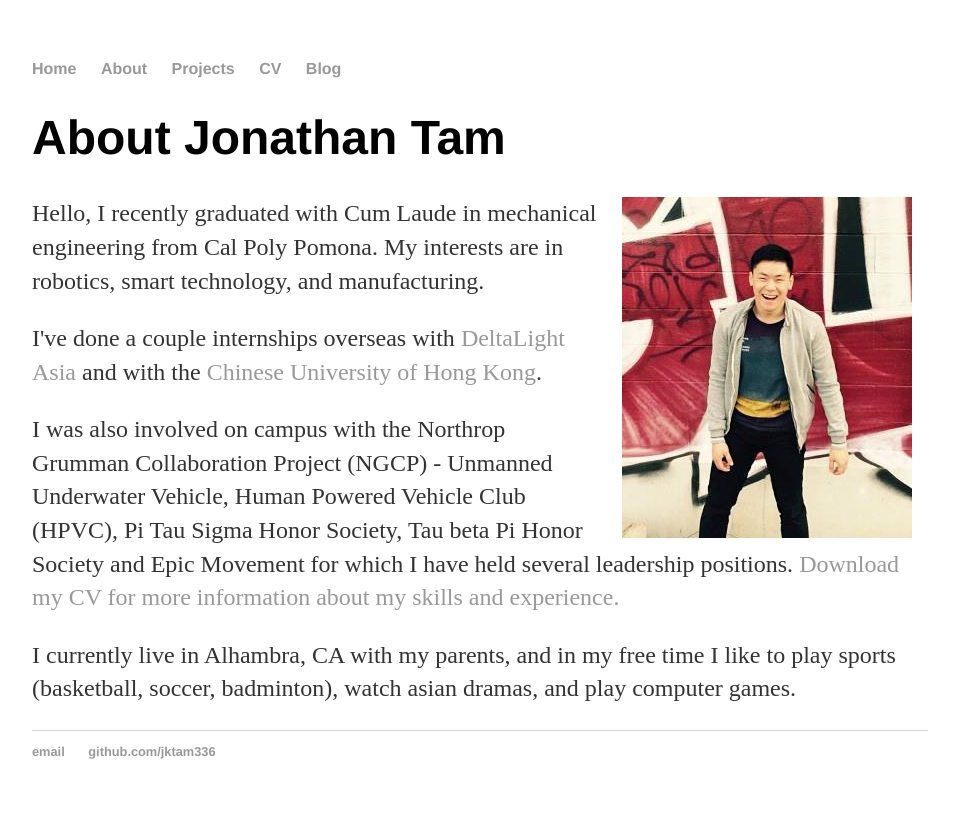
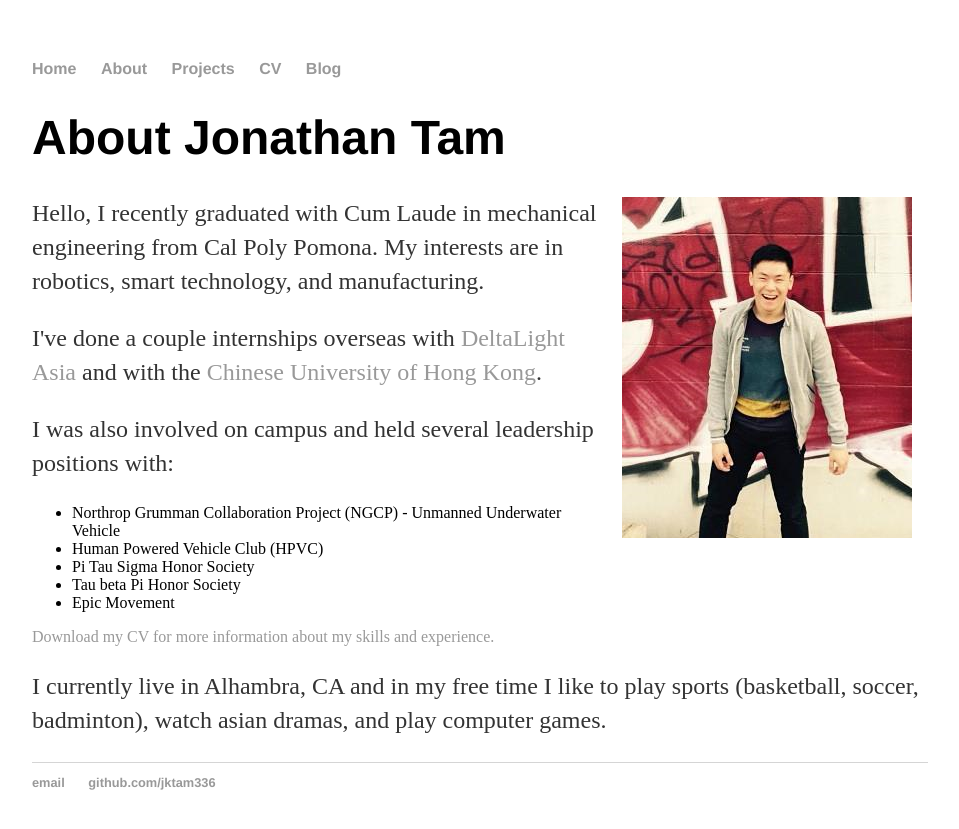
Before and after one commit to jktam336/jktam336.github.io, a Jekyll site: the page built from about/index.html, in a window 1280 px wide. Shown: the top 829 px of the page, without its empty margins (160-1119 px from the left). Built offline with Jekyll 4.4.1, drawn with Linux system fonts in a browser that asks for light colours.

Commit message:
Update index.html

```diff
--- a/about/index.html
+++ b/about/index.html
@@ -12,10 +12,15 @@ My interests are in robotics, smart technology, and manufacturing. </p>
 <p>I've done a couple internships overseas with <a href="http://www.deltalight.com/en">DeltaLight Asia</a> and with the
 <a href="http://www.cuhk.edu.hk/english/index.html">Chinese University of Hong Kong</a>. </p>
 
-<p>I was also involved on campus with the Northrop Grumman Collaboration Project (NGCP) - Unmanned Underwater Vehicle,
-Human Powered Vehicle Club (HPVC), Pi Tau Sigma Honor Society, Tau beta Pi Honor Society and
-Epic Movement for which I have held several leadership positions.
+<p>I was also involved on campus and held several leadership positions with:
+<ul>
+  <li>Northrop Grumman Collaboration Project (NGCP) - Unmanned Underwater Vehicle</li>
+  <li>Human Powered Vehicle Club (HPVC)</li>
+  <li>Pi Tau Sigma Honor Society</li>
+  <li>Tau beta Pi Honor Society</li>
+  <li>Epic Movement</li>
+</ul>
 <a href="/cv/Jonathan_Tam_Resume.pdf" class="download" title="Download CV as PDF">
   Download my CV for more information about my skills and experience.</a></p>
 
-<p>I currently live in Alhambra, CA with my parents, and in my free time I like to play sports (basketball, soccer, badminton), watch asian dramas, and play computer games.</p>
+<p>I currently live in Alhambra, CA and in my free time I like to play sports (basketball, soccer, badminton), watch asian dramas, and play computer games.</p>
```
